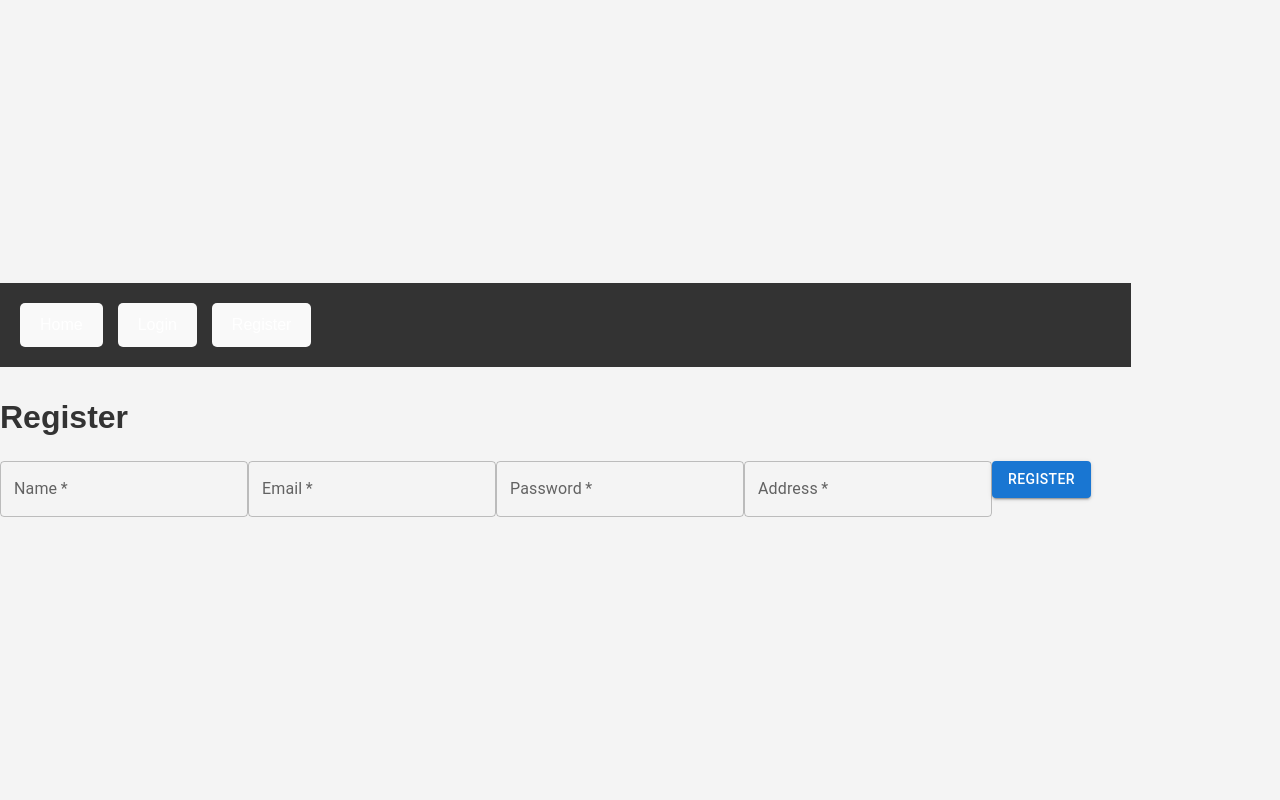
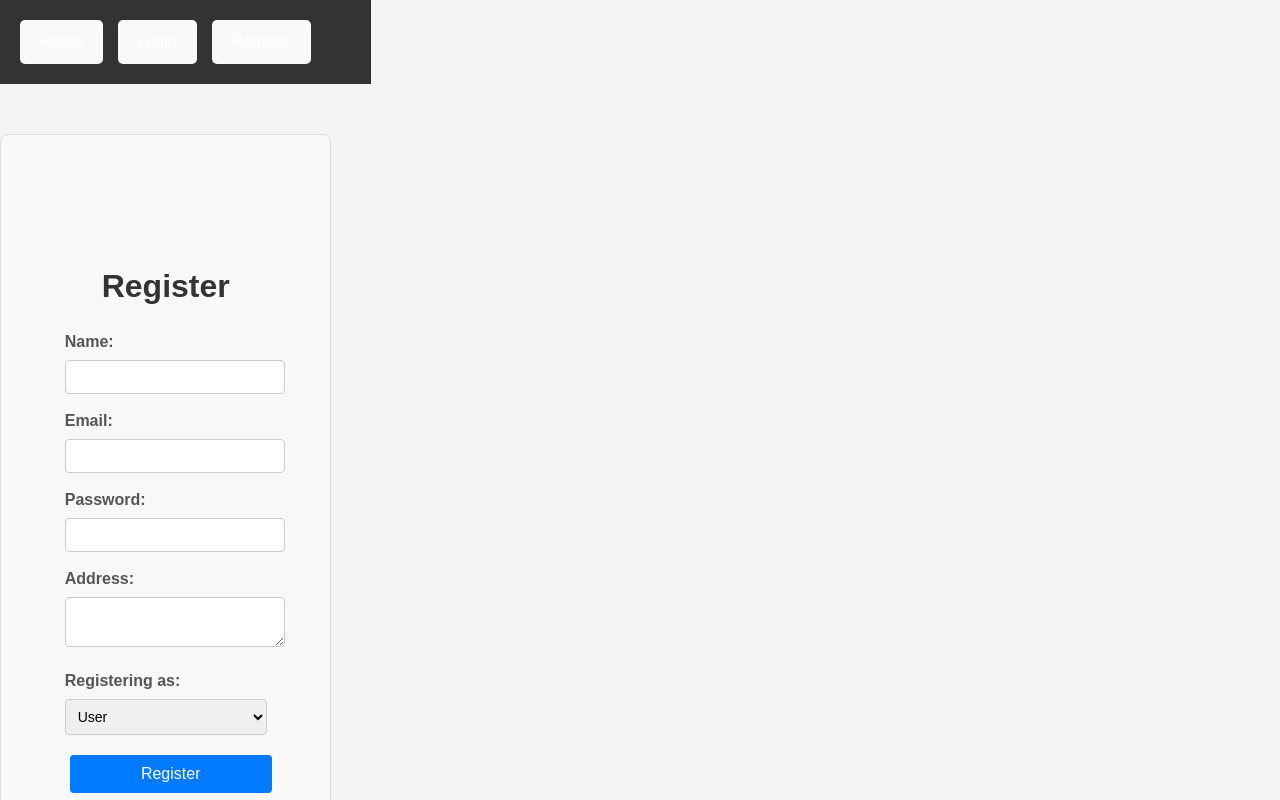
Before and after one commit to Madhav-T/frontend, a React (Vite) app: page /register in a window 1280 px wide. Shown: the top 800 px of the page. Built offline with nearby package versions, Linux system fonts and the light colour scheme.

Commit message:
Update Register.jsx

```diff
--- a/src/components/Register.jsx
+++ b/src/components/Register.jsx
@@ -1,33 +1,88 @@
-// src/Register.js
+// src/components/Register.js
 import React, { useState } from 'react';
 import axios from 'axios';
-import { TextField, Button } from '@mui/material';
+import { Link, useHistory } from 'react-router-dom';
+import './Register.css';
 
 const Register = () => {
     const [name, setName] = useState('');
     const [email, setEmail] = useState('');
     const [password, setPassword] = useState('');
     const [address, setAddress] = useState('');
+    const [role, setRole] = useState('normal'); // Default role
+    const [error, setError] = useState('');
+    const history = useHistory();
 
-    const handleRegister = async (e) => {
+    const handleSubmit = async (e) => {
         e.preventDefault();
+        setError('');
         try {
-            await axios.post('http://localhost:3000/api/register', { name, email, password, address });
-            alert("Registration successful! You can now log in.");
+            await axios.post('http://localhost:3000/api/register', { name, email, password, address, role });
+            history.push('/'); // Redirect to login after successful registration
         } catch (error) {
-            alert("Error during registration. Please try again.");
+            setError(error.response?.data?.message || 'Registration failed. Please try again.');
         }
     };
 
+    const handleRoleChange = (e) => {
+        setRole(e.target.value);
+    };
+
     return (
-        <form onSubmit={handleRegister}>
+        <div className="register-container">
             <h2>Register</h2>
-            <TextField label="Name" value={name} onChange={(e) => setName(e.target.value)} required />
-            <TextField label="Email" type="email" value={email} onChange={(e) => setEmail(e.target.value)} required />
-            <TextField label="Password" type="password" value={password} onChange={(e) => setPassword(e.target.value)} required />
-            <TextField label="Address" value={address} onChange={(e) => setAddress(e.target.value)} required />
-            <Button type="submit" variant="contained">Register</Button>
-        </form>
+            {error && <p className="error-message">{error}</p>}
+            <form onSubmit={handleSubmit}>
+                <div className="form-group">
+                    <label htmlFor="name">Name:</label>
+                    <input
+                        type="text"
+                        id="name"
+                        value={name}
+                        onChange={(e) => setName(e.target.value)}
+                        required
+                    />
+                </div>
+                <div className="form-group">
+                    <label htmlFor="email">Email:</label>
+                    <input
+                        type="email"
+                        id="email"
+                        value={email}
+                        onChange={(e) => setEmail(e.target.value)}
+                        required
+                    />
+                </div>
+                <div className="form-group">
+                    <label htmlFor="password">Password:</label>
+                    <input
+                        type="password"
+                        id="password"
+                        value={password}
+                        onChange={(e) => setPassword(e.target.value)}
+                        required
+                    />
+                </div>
+                <div className="form-group">
+                    <label htmlFor="address">Address:</label>
+                    <textarea
+                        id="address"
+                        value={address}
+                        onChange={(e) => setAddress(e.target.value)}
+                        required
+                    />
+                </div>
+                <div className="form-group">
+                    <label htmlFor="role">Registering as:</label>
+                    <select id="role" value={role} onChange={handleRoleChange}>
+                        <option value="normal">User</option>
+                        <option value="owner">Store Owner</option>
+                    </select>
+                </div>
+                <button type="submit" className="register-button">Register</button>
+            </form>
+            <p>Already have an account? <Link to="/">Login here</Link></p>
+        </div>
     );
 };
 
```
